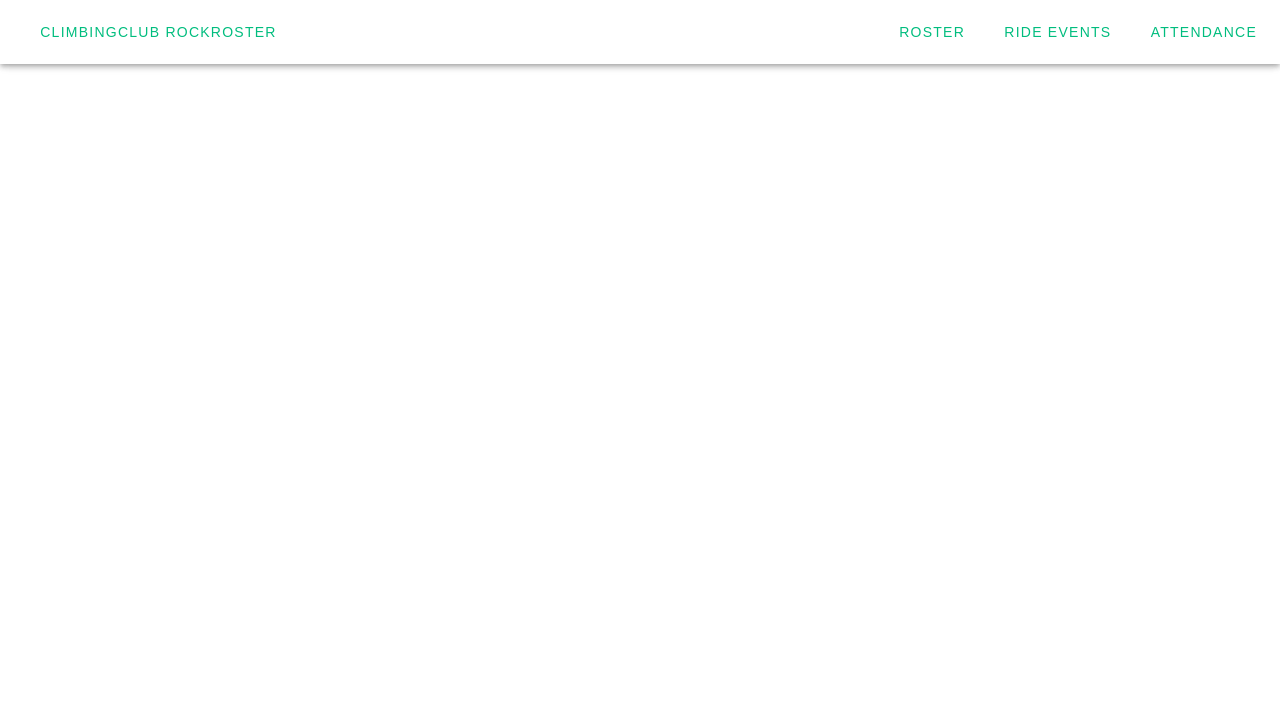
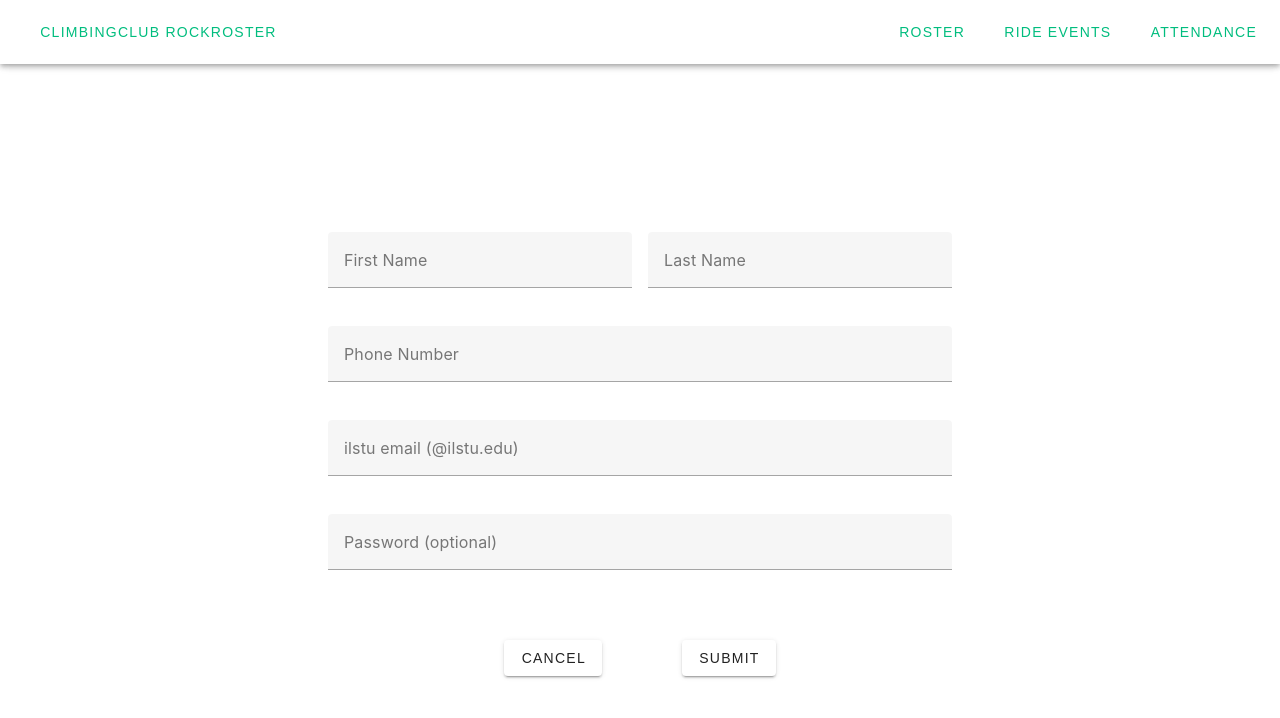
Before and after one commit to angelaleone/climbing-club-webapp, a Vue app: page /register in a window 1280 px wide. Shown: the top 718 px of the page. Built offline with nearby package versions, Linux system fonts and the light colour scheme.

Commit message:
basic routing and start on regsiter account screen

```diff
--- a/src/App.vue
+++ b/src/App.vue
@@ -12,13 +12,13 @@ import { RouterLink, RouterView } from 'vue-router'
       >
       <v-spacer></v-spacer>
       <v-btn>
-        <RouterLink to="/about" exact>Roster</RouterLink>
+        <RouterLink to="/roster" exact>Roster</RouterLink>
       </v-btn>
       <v-btn>
-        <RouterLink to="/about">Ride Events</RouterLink>
+        <RouterLink to="/rideevents">Ride Events</RouterLink>
       </v-btn>
       <v-btn>
-        <RouterLink to="/about">Attendance</RouterLink>
+        <RouterLink to="/attendancesheets">Attendance</RouterLink>
       </v-btn>
     </v-app-bar>
 
--- a/src/router/index.ts
+++ b/src/router/index.ts
@@ -1,5 +1,11 @@
 import { createRouter, createWebHistory } from 'vue-router'
 import HomeView from '../views/HomeView.vue'
+import RosterView from '@/views/RosterView.vue'
+import RideEventsView from '@/views/RideEventsView.vue'
+import AttendanceView from '@/views/AttendanceView.vue'
+import CreateAttendanceSheetView from '@/views/CreateAttendanceSheetView.vue'
+import CreateRideEventView from '@/views/CreateRideEventView.vue'
+import ResgisterAccountView from '@/views/ResgisterAccountView.vue'
 
 const router = createRouter({
   history: createWebHistory(import.meta.env.BASE_URL),
@@ -16,6 +22,36 @@ const router = createRouter({
       // this generates a separate chunk (About.[hash].js) for this route
       // which is lazy-loaded when the route is visited.
       component: () => import('../views/AboutView.vue')
+    },
+    {
+      path: '/roster',
+      name: 'roster',
+      component: RosterView
+    },
+    {
+      path: '/rideevents',
+      name: 'rideEvents',
+      component: RideEventsView
+    },
+    {
+      path: '/attendancesheets',
+      name: 'attendanceSheets',
+      component: AttendanceView
+    },
+    {
+      path: '/register',
+      name: 'register',
+      component: ResgisterAccountView
+    },
+    {
+      path: '/createrideevent',
+      name: 'createRideEvent',
+      component: CreateRideEventView
+    },
+    {
+      path: '/createattendancesheet',
+      name: 'createAttemdanceSheet',
+      component: CreateAttendanceSheetView
     }
   ]
 })
--- /dev/null
+++ b/src/views/AttendanceView.vue
@@ -0,0 +1,15 @@
+<template>
+  <div class="about">
+    <h1>This is attendance</h1>
+  </div>
+</template>
+
+<style>
+@media (min-width: 1024px) {
+  .about {
+    min-height: 100vh;
+    display: flex;
+    align-items: center;
+  }
+}
+</style>
--- /dev/null
+++ b/src/views/CreateAttendanceSheetView.vue
@@ -0,0 +1,15 @@
+<template>
+  <div class="about">
+    <h1>This is creating attendance sheets</h1>
+  </div>
+</template>
+
+<style>
+@media (min-width: 1024px) {
+  .about {
+    min-height: 100vh;
+    display: flex;
+    align-items: center;
+  }
+}
+</style>
--- /dev/null
+++ b/src/views/CreateRideEventView.vue
@@ -0,0 +1,15 @@
+<template>
+  <div class="about">
+    <h1>This is creating ride events</h1>
+  </div>
+</template>
+
+<style>
+@media (min-width: 1024px) {
+  .about {
+    min-height: 100vh;
+    display: flex;
+    align-items: center;
+  }
+}
+</style>
--- a/src/views/HomeView.vue
+++ b/src/views/HomeView.vue
@@ -1,5 +1,6 @@
 <script setup lang="ts">
 import TheWelcome from '../components/TheWelcome.vue'
+import { RouterLink } from 'vue-router'
 </script>
 
 <template>
@@ -13,7 +14,7 @@ import TheWelcome from '../components/TheWelcome.vue'
             </div>
             <v-row>
               <div class="add-btn">
-                <v-btn icon="mdi-plus">+</v-btn>
+                <v-btn icon="mdi-plus"><RouterLink to="/register">+</RouterLink></v-btn>
               </div>
             </v-row>
           </v-col>
@@ -27,7 +28,7 @@ import TheWelcome from '../components/TheWelcome.vue'
             </div>
             <v-row>
               <div class="add-btn">
-                <v-btn icon="mdi-plus">+</v-btn>
+                <v-btn icon="mdi-plus"><RouterLink to="/createrideevent">+</RouterLink></v-btn>
               </div>
             </v-row>
           </v-col>
@@ -41,7 +42,9 @@ import TheWelcome from '../components/TheWelcome.vue'
             </div>
             <v-row>
               <div class="add-btn">
-                <v-btn icon="mdi-plus">+</v-btn>
+                <v-btn icon="mdi-plus"
+                  ><RouterLink to="/createattendancesheet">+</RouterLink></v-btn
+                >
               </div>
             </v-row>
           </v-col>
--- /dev/null
+++ b/src/views/ResgisterAccountView.vue
@@ -0,0 +1,60 @@
+<script></script>
+<template>
+  <!-- <h3>Register Account</h3> -->
+  <div class="content-container">
+    <v-col>
+      <v-row>
+        <div class="name-input">
+          <v-text-field label="First Name"> </v-text-field>
+        </div>
+        <div class="name-input">
+          <v-text-field label="Last Name"> </v-text-field>
+        </div>
+      </v-row>
+      <v-row>
+        <div class="long-input">
+          <v-text-field label="Phone Number"> </v-text-field>
+        </div>
+      </v-row>
+      <v-row>
+        <div class="long-input">
+          <v-text-field label="ilstu email (@ilstu.edu)"> </v-text-field>
+        </div>
+      </v-row>
+      <v-row>
+        <div class="long-input">
+          <v-text-field label="Password (optional)"> </v-text-field>
+        </div>
+      </v-row>
+      <v-row class="btn-group-container">
+        <div>
+          <v-btn class="btn"> cancel </v-btn>
+        </div>
+        <div>
+          <v-btn class="btn"> submit </v-btn>
+        </div>
+      </v-row>
+    </v-col>
+  </div>
+</template>
+
+<style>
+.content-container {
+  padding-top: 20vh;
+}
+.name-input {
+  padding: 1vh;
+  width: 40vh;
+}
+.long-input {
+  padding: 1vh;
+  width: 80vh;
+}
+.btn-group-container {
+  justify-content: center;
+}
+.btn {
+  min-width: 10vh;
+  margin: 5vh;
+}
+</style>
--- /dev/null
+++ b/src/views/RideEventsView.vue
@@ -0,0 +1,15 @@
+<template>
+  <div class="about">
+    <h1>This is ride events</h1>
+  </div>
+</template>
+
+<style>
+@media (min-width: 1024px) {
+  .about {
+    min-height: 100vh;
+    display: flex;
+    align-items: center;
+  }
+}
+</style>
--- /dev/null
+++ b/src/views/RosterView.vue
@@ -0,0 +1,15 @@
+<template>
+  <div class="about">
+    <h1>This is roster</h1>
+  </div>
+</template>
+
+<style>
+@media (min-width: 1024px) {
+  .about {
+    min-height: 100vh;
+    display: flex;
+    align-items: center;
+  }
+}
+</style>
```
